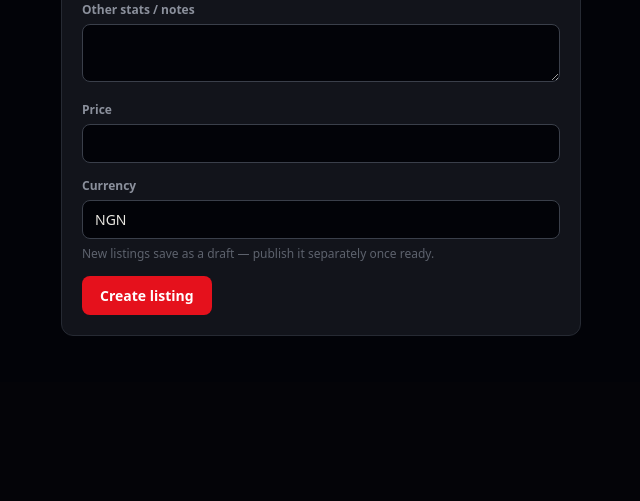
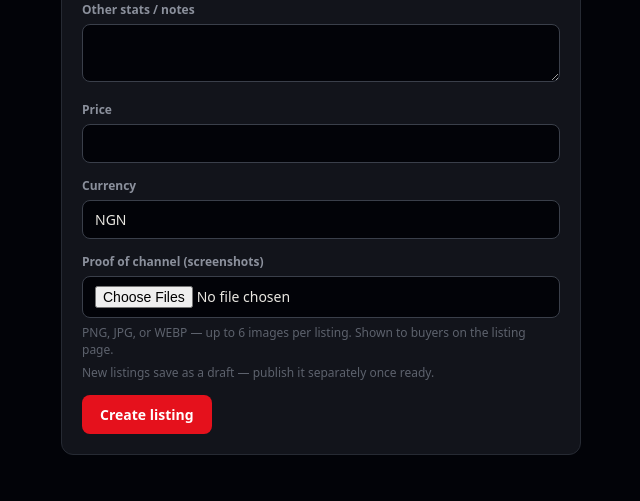
Before and after one commit to futurelicense/tuber-platform, a Flask app: page /admin/marketplace/listings/new in a window 1280 px wide. Shown: the part 683-1184 px from the top of the page, without its empty margins (53-693 px from the left). Before the commit the page ends 1019 px from the top, so only its background shows below. Run offline with Flask 3, Linux system fonts and the light colour scheme; the visitor is signed in with stand-in values (Sample User, id 1); parts of the project's set-up code (start-up, migrations or seed data) failed here and were passed over.

Commit message:
Add proof-of-channel attachments to marketplace listings
- Admin can attach 1-6 proof images (analytics screenshots, ownership
  verification) when creating or editing a listing; buyers see them in
  a gallery on the public listing page
- First file-upload feature in the app: images are re-verified with
  Pillow (not trusted from extension/declared content-type alone), an
  allow-listed format only (no SVG - XSS vector), saved under a
  server-generated filename so the caller's original name never touches
  a filesystem path, and served publicly via send_from_directory
- Storage follows the existing CLIPPER_DOWNLOAD_DIR pattern exactly:
  env-configurable with a local-dev fallback, backed by the same Render
  disk already mounted for the vendored apps - no new infra
- New app/uploads.py holds the validation/storage logic so both today's
  listing attachments and any future upload need can share it

```diff
--- a/app/admin/routes.py
+++ b/app/admin/routes.py
@@ -26,10 +26,14 @@ from ..models import (
     MasterClassSettings,
     ChannelListing,
     ChannelOrder,
+    ListingAttachment,
 )
 from ..models.affiliate import PROSPECT_STATUSES, COMMISSION_STATUSES
 from ..models.marketplace import LISTING_STATUSES, MONETIZATION_STATUSES, ORDER_STATUSES
+from ..uploads import save_image, delete_image, UploadRejected
 from ..marketplace.services import release_listing
+
+MAX_ATTACHMENTS_PER_LISTING = 6
 
 
 @bp.before_request
@@ -527,6 +531,57 @@ def _listing_form_fields():
     }
 
 
+def _save_uploaded_attachments(listing):
+    """Shared by new_listing/edit_listing. Silently no-ops if no files were
+    posted (the field is optional). Invalid files are skipped with a flash
+    explaining why, rather than failing the whole form submit.
+    """
+    files = [f for f in request.files.getlist("attachments") if f and f.filename]
+    if not files:
+        return
+
+    existing_count = ListingAttachment.query.filter_by(listing_id=listing.id).count()
+    room = MAX_ATTACHMENTS_PER_LISTING - existing_count
+    if room <= 0:
+        flash(
+            f"'{listing.title}' already has the maximum of {MAX_ATTACHMENTS_PER_LISTING} "
+            "attachments — remove one before adding more.",
+            "error",
+        )
+        return
+
+    saved = 0
+    for f in files[:room]:
+        try:
+            filename, original_filename, content_type, size_bytes = save_image(
+                f, prefix=f"listing{listing.id}"
+            )
+        except UploadRejected as e:
+            flash(str(e), "error")
+            continue
+        db.session.add(
+            ListingAttachment(
+                listing_id=listing.id,
+                filename=filename,
+                original_filename=original_filename,
+                content_type=content_type,
+                size_bytes=size_bytes,
+            )
+        )
+        saved += 1
+
+    if len(files) > room:
+        flash(
+            f"Only {room} more attachment(s) could be added "
+            f"(max {MAX_ATTACHMENTS_PER_LISTING} per listing).",
+            "error",
+        )
+
+    if saved:
+        db.session.commit()
+        flash(f"{saved} attachment(s) uploaded.", "success")
+
+
 @bp.route("/marketplace/listings/new", methods=["GET", "POST"])
 def new_listing():
     if request.method == "POST":
@@ -539,7 +594,7 @@ def new_listing():
             or len(fields["currency"]) != 3
         ):
             flash("Title, a valid price, currency, and monetization status are required.", "error")
-            return render_template("admin/marketplace_listing_form.html", listing=None)
+            return render_template("admin/marketplace_listing_form.html", listing=None, max_attachments=MAX_ATTACHMENTS_PER_LISTING)
 
         listing = ChannelListing(
             title=fields["title"],
@@ -555,10 +610,11 @@ def new_listing():
         )
         db.session.add(listing)
         db.session.commit()
+        _save_uploaded_attachments(listing)
         flash(f"Listing '{listing.title}' created as a draft.", "success")
-        return redirect(url_for("admin.marketplace_listings"))
+        return redirect(url_for("admin.edit_listing", listing_id=listing.id))
 
-    return render_template("admin/marketplace_listing_form.html", listing=None)
+    return render_template("admin/marketplace_listing_form.html", listing=None, max_attachments=MAX_ATTACHMENTS_PER_LISTING)
 
 
 @bp.route("/marketplace/listings/<int:listing_id>/edit", methods=["GET", "POST"])
@@ -575,7 +631,7 @@ def edit_listing(listing_id):
             or len(fields["currency"]) != 3
         ):
             flash("Title, a valid price, currency, and monetization status are required.", "error")
-            return render_template("admin/marketplace_listing_form.html", listing=listing)
+            return render_template("admin/marketplace_listing_form.html", listing=listing, max_attachments=MAX_ATTACHMENTS_PER_LISTING)
 
         listing.title = fields["title"]
         listing.description = fields["description"] or None
@@ -587,10 +643,23 @@ def edit_listing(listing_id):
         listing.price = fields["price"]
         listing.currency = fields["currency"]
         db.session.commit()
+        _save_uploaded_attachments(listing)
         flash(f"Listing '{listing.title}' updated.", "success")
-        return redirect(url_for("admin.marketplace_listings"))
+        return redirect(url_for("admin.edit_listing", listing_id=listing.id))
 
-    return render_template("admin/marketplace_listing_form.html", listing=listing)
+    return render_template("admin/marketplace_listing_form.html", listing=listing, max_attachments=MAX_ATTACHMENTS_PER_LISTING)
+
+
+@bp.route("/marketplace/listings/<int:listing_id>/attachments/<int:attachment_id>/delete", methods=["POST"])
+def delete_attachment(listing_id, attachment_id):
+    attachment = ListingAttachment.query.filter_by(
+        id=attachment_id, listing_id=listing_id
+    ).first_or_404()
+    delete_image(attachment.filename)
+    db.session.delete(attachment)
+    db.session.commit()
+    flash("Attachment removed.", "success")
+    return redirect(url_for("admin.edit_listing", listing_id=listing_id))
 
 
 @bp.route("/marketplace/listings/<int:listing_id>/publish", methods=["POST"])
--- a/app/admin/templates/admin/marketplace_listing_form.html
+++ b/app/admin/templates/admin/marketplace_listing_form.html
@@ -3,7 +3,7 @@
 {% block content %}
 <div class="card" style="max-width:520px">
   <h2>{{ 'Edit' if listing else 'New' }} channel listing</h2>
-  <form method="post">
+  <form method="post" enctype="multipart/form-data">
     <input type="hidden" name="csrf_token" value="{{ csrf_token() }}">
     <label for="title">Title</label>
     <input id="title" name="title" type="text" value="{{ listing.title if listing else '' }}" required autofocus>
@@ -29,8 +29,35 @@
            value="{{ listing.price if listing else '' }}" required>
     <label for="currency">Currency</label>
     <input id="currency" name="currency" maxlength="3" value="{{ listing.currency if listing else 'NGN' }}" required>
+
+    <label for="attachments">Proof of channel (screenshots)</label>
+    <input id="attachments" name="attachments" type="file" multiple accept="image/png,image/jpeg,image/webp">
+    <div class="hint" style="margin-top:-8px">
+      PNG, JPG, or WEBP — up to {{ max_attachments }} images per listing. Shown to buyers on the listing page.
+    </div>
+
     <div class="hint">New listings save as a draft — publish it separately once ready.</div>
     <button type="submit">{{ 'Save changes' if listing else 'Create listing' }}</button>
   </form>
 </div>
+
+{% if listing and listing.attachments %}
+<div class="card" style="max-width:520px">
+  <h2>Uploaded proof ({{ listing.attachments|length }})</h2>
+  <div style="display:grid;grid-template-columns:repeat(auto-fill,minmax(120px,1fr));gap:12px">
+    {% for a in listing.attachments %}
+    <div style="border:1px solid var(--line);border-radius:8px;overflow:hidden">
+      <a href="{{ url_for('marketplace.uploaded_file', filename=a.filename) }}" target="_blank">
+        <img src="{{ url_for('marketplace.uploaded_file', filename=a.filename) }}" alt="{{ a.original_filename or 'attachment' }}"
+             style="width:100%;height:90px;object-fit:cover;display:block">
+      </a>
+      <form method="post" action="{{ url_for('admin.delete_attachment', listing_id=listing.id, attachment_id=a.id) }}" style="padding:6px">
+        <input type="hidden" name="csrf_token" value="{{ csrf_token() }}">
+        <button type="submit" class="danger" style="width:100%;font-size:11px;padding:6px">Remove</button>
+      </form>
+    </div>
+    {% endfor %}
+  </div>
+</div>
+{% endif %}
 {% endblock %}
--- a/app/models/__init__.py
+++ b/app/models/__init__.py
@@ -4,7 +4,7 @@ from .channel import ConnectedChannel
 from .rewards import MetricDefinition, MetricEvent, RewardRule
 from .agent import WatchedChannel, DiscoveredVideo, SuggestedClip
 from .master_class import MasterClassEnrollment, MasterClassSettings
-from .marketplace import ChannelListing, ChannelOrder
+from .marketplace import ChannelListing, ChannelOrder, ListingAttachment
 from .affiliate import Prospect, Commission, AffiliateProgramSettings, effective_commission_rate
 
 __all__ = [
@@ -26,4 +26,5 @@ __all__ = [
     "MasterClassSettings",
     "ChannelListing",
     "ChannelOrder",
+    "ListingAttachment",
 ]
--- a/app/models/marketplace.py
+++ b/app/models/marketplace.py
@@ -54,6 +54,9 @@ class ChannelListing(db.Model):
     )
 
     created_by = db.relationship("User", foreign_keys=[created_by_id])
+    attachments = db.relationship(
+        "ListingAttachment", order_by="ListingAttachment.created_at", viewonly=True
+    )
 
     __table_args__ = (
         db.CheckConstraint(
@@ -66,6 +69,30 @@ class ChannelListing(db.Model):
         db.CheckConstraint(
             "availability in ('available','reserved','sold')", name="ck_listing_availability"
         ),
+    )
+
+
+class ListingAttachment(db.Model):
+    """A proof-of-ownership image (analytics screenshot, verification
+    image) attached to a listing. filename is the safe, server-generated
+    on-disk name (never the buyer/admin's original) — see
+    app/admin/routes.py's upload handling for why. Files live under
+    Config.LISTING_UPLOAD_DIR, served publicly (no auth — buyers need to
+    see these) via GET /marketplace/uploads/<filename>.
+    """
+
+    __tablename__ = "listing_attachments"
+
+    id = db.Column(db.Integer, primary_key=True)
+    listing_id = db.Column(
+        db.Integer, db.ForeignKey("channel_listings.id"), nullable=False, index=True
+    )
+    filename = db.Column(db.String(150), nullable=False, unique=True)
+    original_filename = db.Column(db.String(255))
+    content_type = db.Column(db.String(50))
+    size_bytes = db.Column(db.Integer)
+    created_at = db.Column(
+        db.DateTime(timezone=True), default=lambda: datetime.now(timezone.utc), index=True
     )
 
 
--- /dev/null
+++ b/app/uploads.py
@@ -0,0 +1,70 @@
+"""Image-upload validation/storage for admin-uploaded proof attachments
+(currently just channel listing proof images). Not a generic upload
+framework — scoped to exactly what listings need.
+
+Path safety comes from never using the caller's filename on disk: every
+saved file gets a server-generated name (secrets.token_hex), so the
+original filename is pure display metadata, never interpolated into a
+filesystem path — a malicious "../../etc/passwd.png" original_filename is
+just a harmless (HTML-escaped, by Jinja) string in the database.
+"""
+import io
+import os
+import secrets
+
+from flask import current_app
+from PIL import Image, UnidentifiedImageError
+
+ALLOWED_EXTENSIONS = {".png", ".jpg", ".jpeg", ".webp"}
+ALLOWED_PIL_FORMATS = {"PNG", "JPEG", "WEBP"}
+
+
+class UploadRejected(Exception):
+    pass
+
+
+def save_image(file_storage, prefix):
+    """file_storage is a werkzeug FileStorage from request.files. Validates
+    it's a genuine, parseable image of an allowed format (re-verified via
+    Pillow, not trusted from the extension/declared content-type alone —
+    a renamed non-image must not be accepted) and writes it under
+    Config.LISTING_UPLOAD_DIR. Returns
+    (filename, original_filename, content_type, size_bytes). Raises
+    UploadRejected with a human-readable reason on any validation failure.
+    """
+    original_filename = file_storage.filename or ""
+    ext = os.path.splitext(original_filename)[1].lower()
+    if ext not in ALLOWED_EXTENSIONS:
+        raise UploadRejected(f"'{original_filename}': only PNG, JPG, and WEBP images are allowed.")
+
+    raw = file_storage.read()
+    if not raw:
+        raise UploadRejected(f"'{original_filename}': file is empty.")
+
+    try:
+        img = Image.open(io.BytesIO(raw))
+        img.verify()
+        # verify() leaves the Image object unusable for anything else —
+        # the format check needs a fresh open of the same bytes.
+        fmt = Image.open(io.BytesIO(raw)).format
+    except (UnidentifiedImageError, OSError):
+        raise UploadRejected(f"'{original_filename}': not a valid image file.")
+
+    if fmt not in ALLOWED_PIL_FORMATS:
+        raise UploadRejected(f"'{original_filename}': unsupported image format ({fmt}).")
+
+    upload_dir = current_app.config["LISTING_UPLOAD_DIR"]
+    os.makedirs(upload_dir, exist_ok=True)
+
+    filename = f"{prefix}-{secrets.token_hex(8)}{ext}"
+    with open(os.path.join(upload_dir, filename), "wb") as f:
+        f.write(raw)
+
+    return filename, original_filename[:255], file_storage.content_type, len(raw)
+
+
+def delete_image(filename):
+    upload_dir = current_app.config["LISTING_UPLOAD_DIR"]
+    path = os.path.join(upload_dir, filename)
+    if os.path.isfile(path):
+        os.remove(path)
--- a/render.yaml
+++ b/render.yaml
@@ -26,6 +26,8 @@ services:
         value: /app/data/clips
       - key: YTPROD_OUTPUT_DIR
         value: /app/data/output
+      - key: LISTING_UPLOAD_DIR
+        value: /app/data/listing_uploads
       - key: AI_KEY
         sync: false
       - key: AI_MODEL
--- a/requirements.txt
+++ b/requirements.txt
@@ -10,3 +10,4 @@ werkzeug>=3.0
 requests>=2.31
 cryptography>=42.0
 python-dotenv>=1.0
+pillow>=10.0
```
Also changed, not shown: app/config.py (+12 -0 lines), app/marketplace/routes.py (+11 -1 lines), app/marketplace/templates/marketplace/detail.html (+14 -0 lines), migrations/versions/fc3bf5a9a5c6_listing_attachments.py (added, +56 -0 lines), tests/test_marketplace.py (+116 -1 lines).
